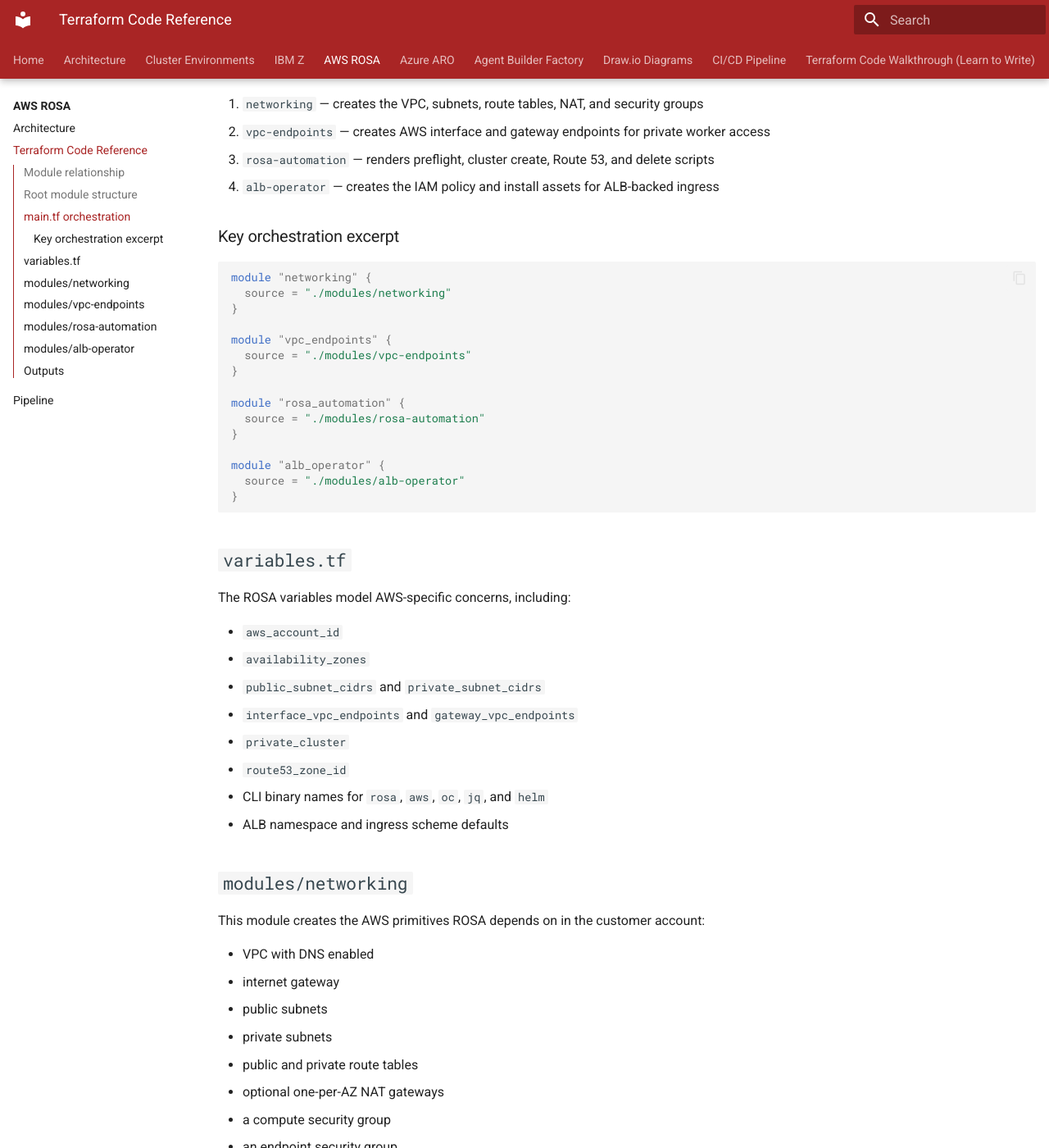
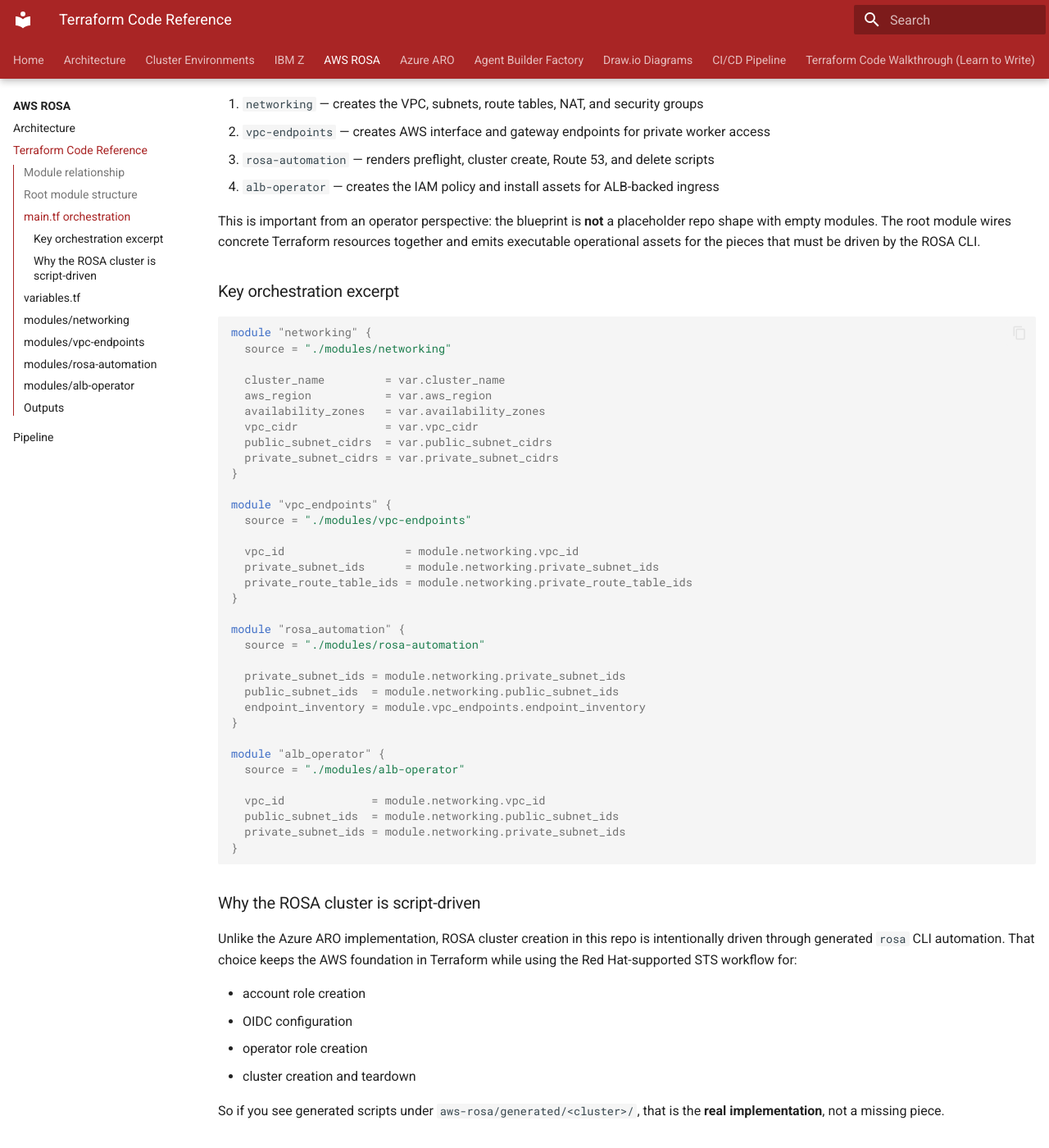
Before and after one commit to munirathinam786/openshift, an MkDocs documentation site: the page built from docs/aws-rosa/code-reference.md, in a window 1280 px wide and 1400 px high, scrolled down 1300 px. Shown: the whole window at 82% size. Built offline with MkDocs 1.6.1 and Material for MkDocs 9.7.7, drawn with Linux system fonts in a browser that asks for light colours; comment, search, counter and statistics services are not loaded; some of the changed text lies outside the part shown.

Commit message:
Clarify AWS ROSA implementation details in docs

````diff
--- a/docs/aws-rosa/code-reference.md
+++ b/docs/aws-rosa/code-reference.md
@@ -35,25 +35,57 @@
 3. `rosa-automation` — renders preflight, cluster create, Route 53, and delete scripts
 4. `alb-operator` — creates the IAM policy and install assets for ALB-backed ingress
 
+This is important from an operator perspective: the blueprint is **not** a placeholder repo shape with empty modules. The root module wires concrete Terraform resources together and emits executable operational assets for the pieces that must be driven by the ROSA CLI.
+
 ### Key orchestration excerpt
 
 ```hcl
 module "networking" {
   source = "./modules/networking"
+
+  cluster_name         = var.cluster_name
+  aws_region           = var.aws_region
+  availability_zones   = var.availability_zones
+  vpc_cidr             = var.vpc_cidr
+  public_subnet_cidrs  = var.public_subnet_cidrs
+  private_subnet_cidrs = var.private_subnet_cidrs
 }
 
 module "vpc_endpoints" {
   source = "./modules/vpc-endpoints"
+
+  vpc_id                  = module.networking.vpc_id
+  private_subnet_ids      = module.networking.private_subnet_ids
+  private_route_table_ids = module.networking.private_route_table_ids
 }
 
 module "rosa_automation" {
   source = "./modules/rosa-automation"
+
+  private_subnet_ids = module.networking.private_subnet_ids
+  public_subnet_ids  = module.networking.public_subnet_ids
+  endpoint_inventory = module.vpc_endpoints.endpoint_inventory
 }
 
 module "alb_operator" {
   source = "./modules/alb-operator"
+
+  vpc_id             = module.networking.vpc_id
+  public_subnet_ids  = module.networking.public_subnet_ids
+  private_subnet_ids = module.networking.private_subnet_ids
 }
 ```
+
+### Why the ROSA cluster is script-driven
+
+Unlike the Azure ARO implementation, ROSA cluster creation in this repo is intentionally driven through generated `rosa` CLI automation. That choice keeps the AWS foundation in Terraform while using the Red Hat-supported STS workflow for:
+
+- account role creation
+- OIDC configuration
+- operator role creation
+- cluster creation and teardown
+
+So if you see generated scripts under `aws-rosa/generated/<cluster>/`, that is the **real implementation**, not a missing piece.
 
 ## `variables.tf`
 
@@ -104,6 +136,8 @@
 
 The generated cluster command uses **ROSA STS auto mode**, which is the cleanest way to keep the Terraform layer readable while still capturing the real creation flow.
 
+When `auto_execute_rosa=true`, Terraform can also execute the generated preflight and cluster creation scripts during the apply step.
+
 ## `modules/alb-operator`
 
 This module adds the application ingress extension path:
@@ -114,6 +148,8 @@
 - renders a sample `sample-alb-ingress.yaml`
 
 That means the ROSA blueprint includes both the cluster foundation and the post-install ingress pattern many teams actually need in production.
+
+When `auto_execute_alb_setup=true`, the rendered install script can also be executed from Terraform after the cluster is reachable.
 
 ## Outputs
 
````
Also changed, not shown: docs/aws-rosa/index.md (+11 -0 lines), docs/aws-rosa/pipeline.md (+3 -0 lines).
